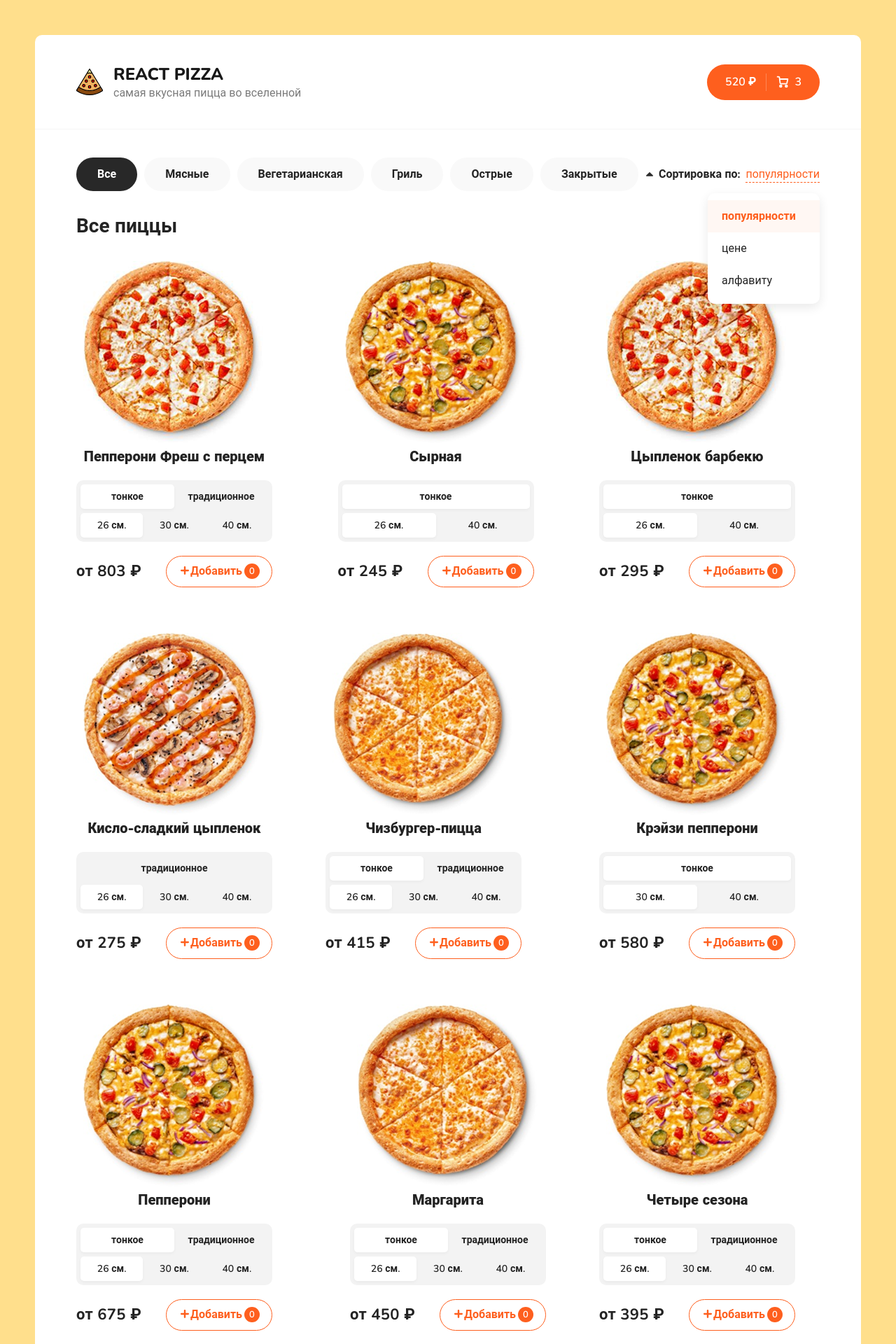
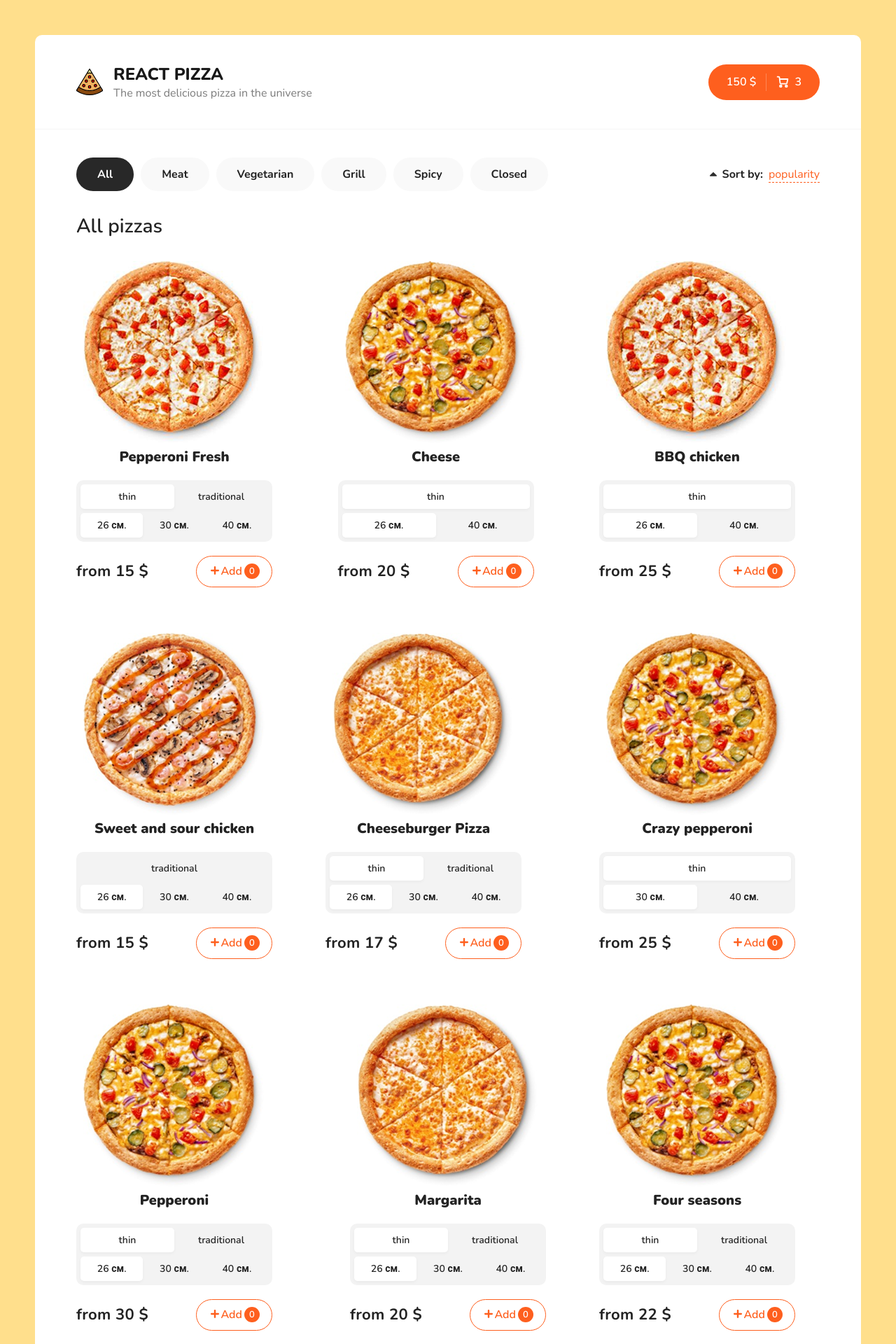
Before and after one commit to Shinji-32/react-pizza, a React (Create React App) app: page / in a window 1280 px wide. Shown: the top 1920 px of the page at 70% size. Built offline with nearby package versions, Linux system fonts and the light colour scheme.

Commit message:
popup sort, adding key

```diff
--- a/src/App.js
+++ b/src/App.js
@@ -20,11 +20,11 @@ function App() {
             <Categories/>
             <Sort/>
           </div>
-          <h2 className="content__title">Все пиццы</h2>
+          <h2 className="content__title">All pizzas</h2>
           <div className="content__items">
           <div className="content__items">
             {pizzas.map((obj) => (
-                <BlockPizza {...obj} />
+                <BlockPizza key={obj.id} {...obj} />
               ))
             }
           </div>
--- a/src/assets/pizzas.json
+++ b/src/assets/pizzas.json
@@ -2,100 +2,100 @@
       {
         "id": 0,
         "imageUrl": "/image 5.png",
-        "title": "Пепперони Фреш с перцем",
+        "title": "Pepperoni Fresh",
         "types": [0, 1],
         "sizes": [26, 30, 40],
-        "price": 803,
+        "price": 15,
         "category": 0,
         "rating": 4
       },
       {
         "id": 1,
         "imageUrl": "/image 2.png",
-        "title": "Сырная",
+        "title": "Cheese",
         "types": [0],
         "sizes": [26, 40],
-        "price": 245,
+        "price": 20,
         "category": 1,
         "rating": 6
       },
       {
         "id": 2,
         "imageUrl": "/image 5.png",
-        "title": "Цыпленок барбекю",
+        "title": "BBQ chicken",
         "types": [0],
         "sizes": [26, 40],
-        "price": 295,
+        "price": 25,
         "category": 1,
         "rating": 4
       },
       {
         "id": 3,
         "imageUrl": "/image 6.png",
-        "title": "Кисло-сладкий цыпленок",
+        "title": "Sweet and sour chicken",
         "types": [1],
         "sizes": [26, 30, 40],
-        "price": 275,
+        "price": 15,
         "category": 2,
         "rating": 2
       },
       {
         "id": 4,
         "imageUrl": "/image 7.png",
-        "title": "Чизбургер-пицца",
+        "title": "Cheeseburger Pizza",
         "types": [0, 1],
         "sizes": [26, 30, 40],
-        "price": 415,
+        "price": 17,
         "category": 3,
         "rating": 8
       },
       {
         "id": 5,
         "imageUrl": "/image 2.png",
-        "title": "Крэйзи пепперони",
+        "title": "Crazy pepperoni",
         "types": [0],
         "sizes": [30, 40],
-        "price": 580,
+        "price": 25,
         "category": 2,
         "rating": 2
       },
       {
         "id": 6,
         "imageUrl": "/image 2.png",
-        "title": "Пепперони",
+        "title": "Pepperoni",
         "types": [0, 1],
         "sizes": [26, 30, 40],
-        "price": 675,
+        "price": 30,
         "category": 1,
         "rating": 9
       },
       {
         "id": 7,
         "imageUrl": "/image 7.png",
-        "title": "Маргарита",
+        "title": "Margarita",
         "types": [0, 1],
         "sizes": [26, 30, 40],
-        "price": 450,
+        "price": 20,
         "category": 4,
         "rating": 10
       },
       {
         "id": 8,
         "imageUrl": "/image 2.png",
-        "title": "Четыре сезона",
+        "title": "Four seasons",
         "types": [0, 1],
         "sizes": [26, 30, 40],
-        "price": 395,
+        "price": 22,
         "category": 5,
         "rating": 10
       },
       {
         "id": 9,
         "imageUrl": "/image 2.png",
-        "title": "Овощи и грибы 🌱",
+        "title": "Vegetables and mushrooms",
         "types": [0, 1],
         "sizes": [26, 30, 40],
-        "price": 285,
+        "price": 25,
         "category": 5,
         "rating": 7
       }
--- a/src/components/BlockPizza.jsx
+++ b/src/components/BlockPizza.jsx
@@ -6,7 +6,7 @@ function BlockPizza({title, price, imageUrl, sizes, types}){
     const [activeType, setActiveType] = React.useState(0);
     const [activeSize, setActiveSize] = React.useState(0);
 
-    const typeName = ['тонкое', 'традиционное'];
+    const typeName = ['thin', 'traditional'];
 
 
     return (
@@ -20,7 +20,7 @@ function BlockPizza({title, price, imageUrl, sizes, types}){
             <div className="pizza-block__selector">
                 <ul>
                     {types.map((typeId) =>
-                        (<li onClick={() => setActiveType(typeId)}
+                        (<li key={typeId} onClick={() => setActiveType(typeId)}
                         className={activeType === typeId ? 'active' : ''}>
                         {typeName[typeId]}
                     </li>
@@ -28,12 +28,12 @@ function BlockPizza({title, price, imageUrl, sizes, types}){
                 </ul>
                 <ul>
                     {sizes.map((size, i) =>
-                        (<li onClick={() => setActiveSize(i)} className={activeSize === i ? 'active' : ''}> {size} см.</li>
+                        (<li key={size} onClick={() => setActiveSize(i)} className={activeSize === i ? 'active' : ''}> {size} см.</li>
                     ))}
                 </ul>
             </div>
             <div className="pizza-block__bottom">
-                <div className="pizza-block__price">от {price} ₽</div>
+                <div className="pizza-block__price">from {price} $</div>
                 <button className="button button--outline button--add">
                 <svg
                     width="12"
@@ -46,7 +46,7 @@ function BlockPizza({title, price, imageUrl, sizes, types}){
                     fill="white"
                     />
                 </svg>
-                <span>Добавить</span>
+                <span>Add</span>
                 <i>0</i>
                 </button>
             </div>
--- a/src/components/Categories.jsx
+++ b/src/components/Categories.jsx
@@ -5,7 +5,7 @@ import React from 'react'
 function Categories(){
   const [activeIndex, setActiveIndex] = React.useState(0);
 
-  const categories =['Все', 'Мясные', 'Вегетарианская', 'Гриль', 'Острые', 'Закрытые'];
+  const categories =['All', 'Meat', 'Vegetarian', 'Grill', 'Spicy', 'Closed'];
 
 
   const onClickCategory = (index) => {
@@ -16,7 +16,7 @@ function Categories(){
     <div className="categories">
          <ul>
            {categories.map((value, i) => (
-             <li onClick={() => onClickCategory(i)} className={activeIndex === i ? 'active' : ''}>
+             <li key={i} onClick={() => onClickCategory(i)} className={activeIndex === i ? 'active' : ''}>
                {value}
               </li>
              ))}
--- a/src/components/Header.jsx
+++ b/src/components/Header.jsx
@@ -7,12 +7,12 @@ function Header(){
               <img width="38" src="pizza-logo.svg" alt="Pizza logo" />
               <div>
                 <h1>React Pizza</h1>
-                <p>самая вкусная пицца во вселенной</p>
+                <p>The most delicious pizza in the universe</p>
               </div>
             </div>
             <div className="header__cart">
               <a href="/cart.html" className="button button--cart">
-                <span>520 ₽</span>
+                <span>150 $</span>
                 <div className="button__delimiter"></div>
                 <svg
                   width="18"
--- a/src/components/Sort.jsx
+++ b/src/components/Sort.jsx
@@ -1,5 +1,21 @@
+import React from 'react'
+
+
 
 function Sort(){
+    const [open, setOpen] = React.useState(false);
+    const [selected, setSelected] = React.useState(0);
+
+    const list = ['popularity', 'price', 'alphabet'];
+    const sortName = list[selected];
+
+    const onClickListItem = (i) => {
+      setSelected(i);
+      setOpen(false);
+    };
+
+
+
     return(
       <div className="sort">
                     <div className="sort__label">
@@ -15,16 +31,21 @@ function Sort(){
                           fill="#2C2C2C"
                         />
                       </svg>
-                      <b>Сортировка по:</b>
-                      <span>популярности</span>
+                      <b>Sort by:</b>
+                      <span onClick={() => setOpen(!open)}>{sortName}</span>
                     </div>
-                    <div className="sort__popup">
+                    {open && (<div className="sort__popup">
                       <ul>
-                        <li className="active">популярности</li>
-                        <li>цене</li>
-                        <li>алфавиту</li>
+                        {list.map((name, i) =>
+                            (<li key={i} onClick={() => onClickListItem(i)}
+                            className={selected === i ? 'active' : ''}>
+                            {name}
+                        </li>
+                        ))
+                        }
                       </ul>
                     </div>
+                    )}
                   </div>
     )
   }
```
